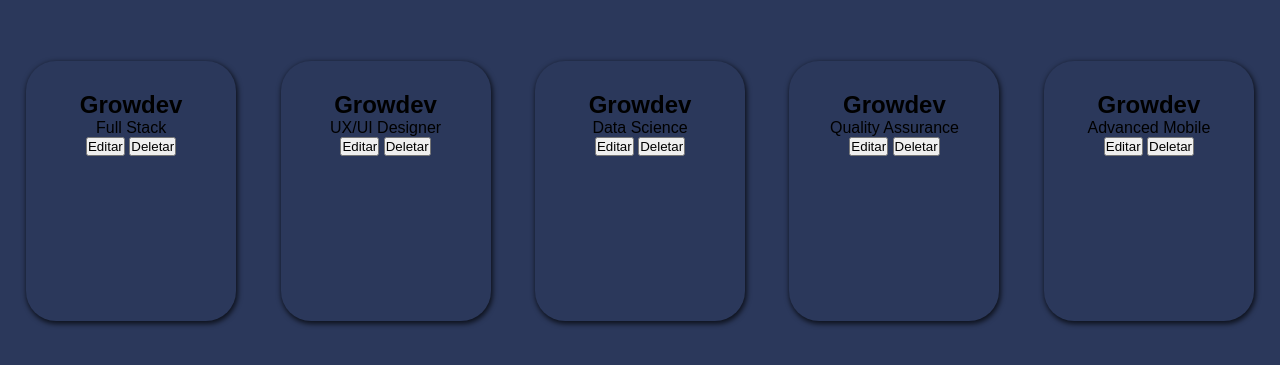
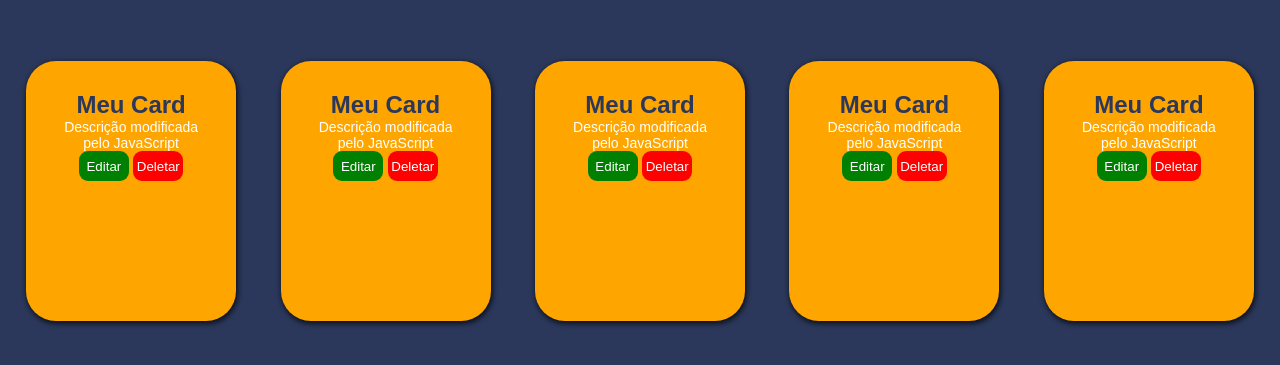
Before and after one commit to RafaelHenkel/Atividade-Pratica-Manipulacao-do-DOM-2, a plain HTML site: page index.html in a window 1280 px wide. Shown: the part 159-524 px from the top of the page. Drawn offline with Linux system fonts and the light colour scheme.

Commit message:
FALTA 1/8/9

```diff
--- a/index.html
+++ b/index.html
@@ -44,4 +44,6 @@
     </div>
 </body>
 
+<script src="./script.js"></script>
+
 </html>
--- a/script.js
+++ b/script.js
@@ -6,31 +6,72 @@
 // 1. Capture, armazene e manipule todos os elementos de classe "card".
 // Modifique os estilos necessários nesses elementos para que fique
 // semelhante a imagem.
+const className = document.querySelectorAll(".card");
+for (let i = 0; i < className.length; i++) {
+  className[i].style.background = "orange";
+
+  //FALTA TERMINAR
+}
 
 // 2. Capture, armazene e manipule todos os elementos de classe
 // "titulo-card". Modifique os estilos necessários nesses elementos
 // para que fique semelhante a imagem.
+const titulo = document.getElementsByClassName("titulo-card");
+for (let i = 0; i < titulo.length; i++) {
+  titulo[i].style.color = "#2b385b";
+}
 
 // 3. Modifique o texto dos títulos nos cards para "Meu card".
+for (let i = 0; i < titulo.length; i++) {
+  titulo[i].innerText = "Meu Card";
+}
 
 // 4. Capture, armazene e manipule todos os elementos de classe
 // "descricao-card". Modifique os estilos necessários nesses elementos
 // para que fique semelhante a imagem.
+const descricao = document.getElementsByClassName("descricao-card");
+for (let i = 0; i < descricao.length; i++) {
+  descricao[i].style.color = "white";
+  descricao[i].style.fontSize = "14px";
+}
 
 // 5. Modifique o texto das descrições nos cards para "Descrição
 // modificada pelo JavaScript".
+for (let i = 0; i < descricao.length; i++) {
+  descricao[i].innerText = "Descrição modificada pelo JavaScript";
+}
 
 // 6. Capture, armazene e manipule todos os elementos de classe
 // "botao-editar". Modifique o estilo desses elementos para que fique
 // semelhante a imagem.
+const botaoEditar = document.getElementsByClassName("botao-editar");
+for (let i = 0; i < botaoEditar.length; i++) {
+  botaoEditar[i].style.color = "white";
+  botaoEditar[i].style.background = "green";
+  botaoEditar[i].style.border = "0px";
+  botaoEditar[i].style.width = "50px";
+  botaoEditar[i].style.height = "30px";
+  botaoEditar[i].style.borderRadius = "9px";
+}
 
 // 7. Capture, armazene e manipule todos os elementos de classe
 // "botao-apagar". Modifique o estilo desses elementos para que fique
 // semelhante a imagem.
+const botaoApagar = document.getElementsByClassName("botao-apagar");
+for (let i = 0; i < botaoEditar.length; i++) {
+  botaoApagar[i].style.color = "white";
+  botaoApagar[i].style.background = "red";
+  botaoApagar[i].style.border = "0px";
+  botaoApagar[i].style.width = "50px";
+  botaoApagar[i].style.height = "30px";
+  botaoApagar[i].style.borderRadius = "9px";
+}
+
 // 8. Adicione o atributo 'onclick' nos elementos de classe “botão-editar”.
 // Ao clicar nesses elementos, deve chamar a função 'editarCard()'.
 // Essa função deve mostrar um alerta com a mensagem "Clicou em
 // Editar!".
+
 // 9. Adicione o atributo 'onclick' nos elementos de classe
 // “botão-apagar”. Ao clicar nesses elementos deve chamar a função
 // 'apagarCard()'. Essa função deve perguntar ao usuário se ele tem
--- a/style.css
+++ b/style.css
@@ -15,6 +15,7 @@
   position: relative;
   top: calc(50% - 25vh);
   text-align: center;
+
 }
 
 .card {
```
